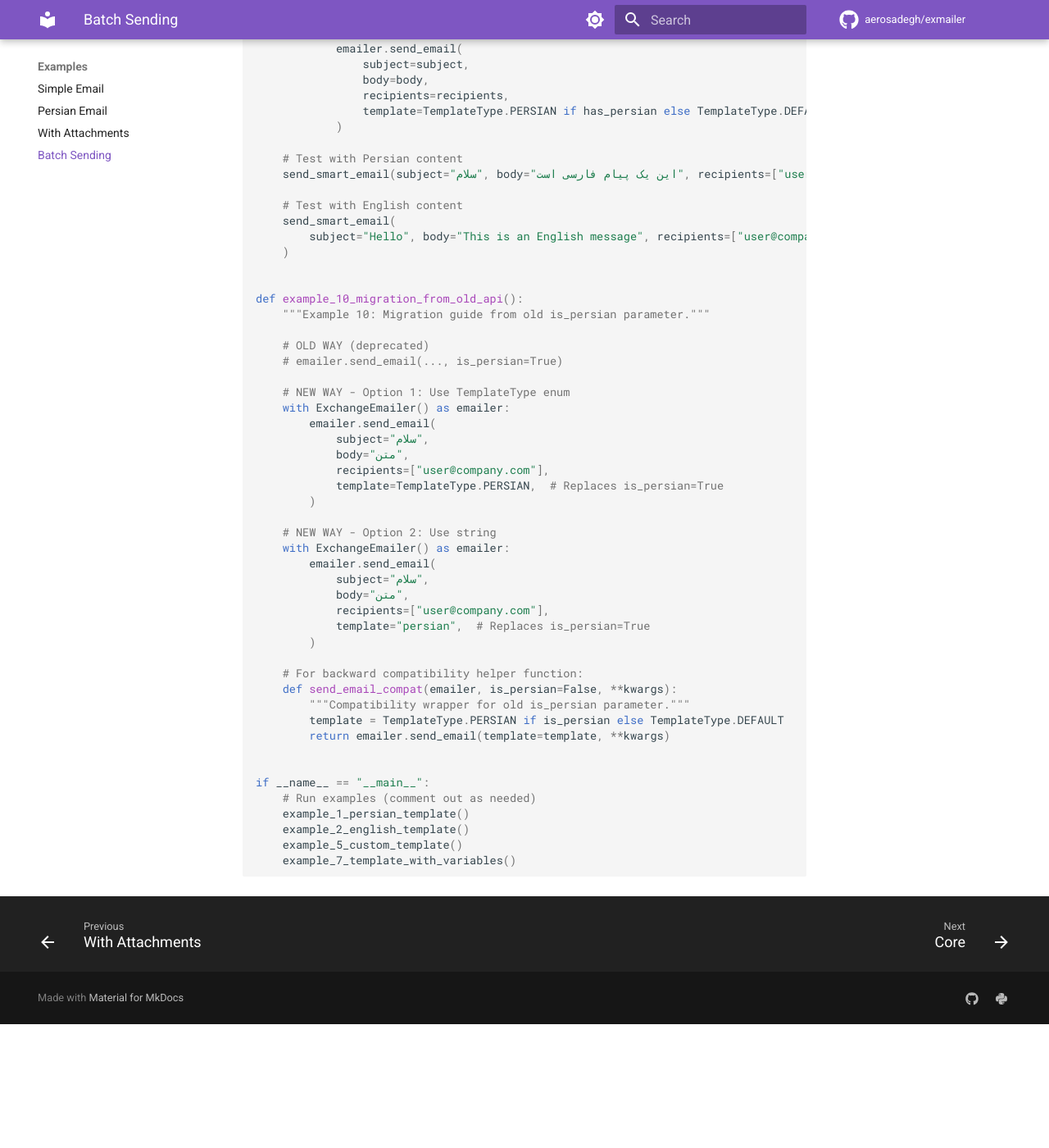
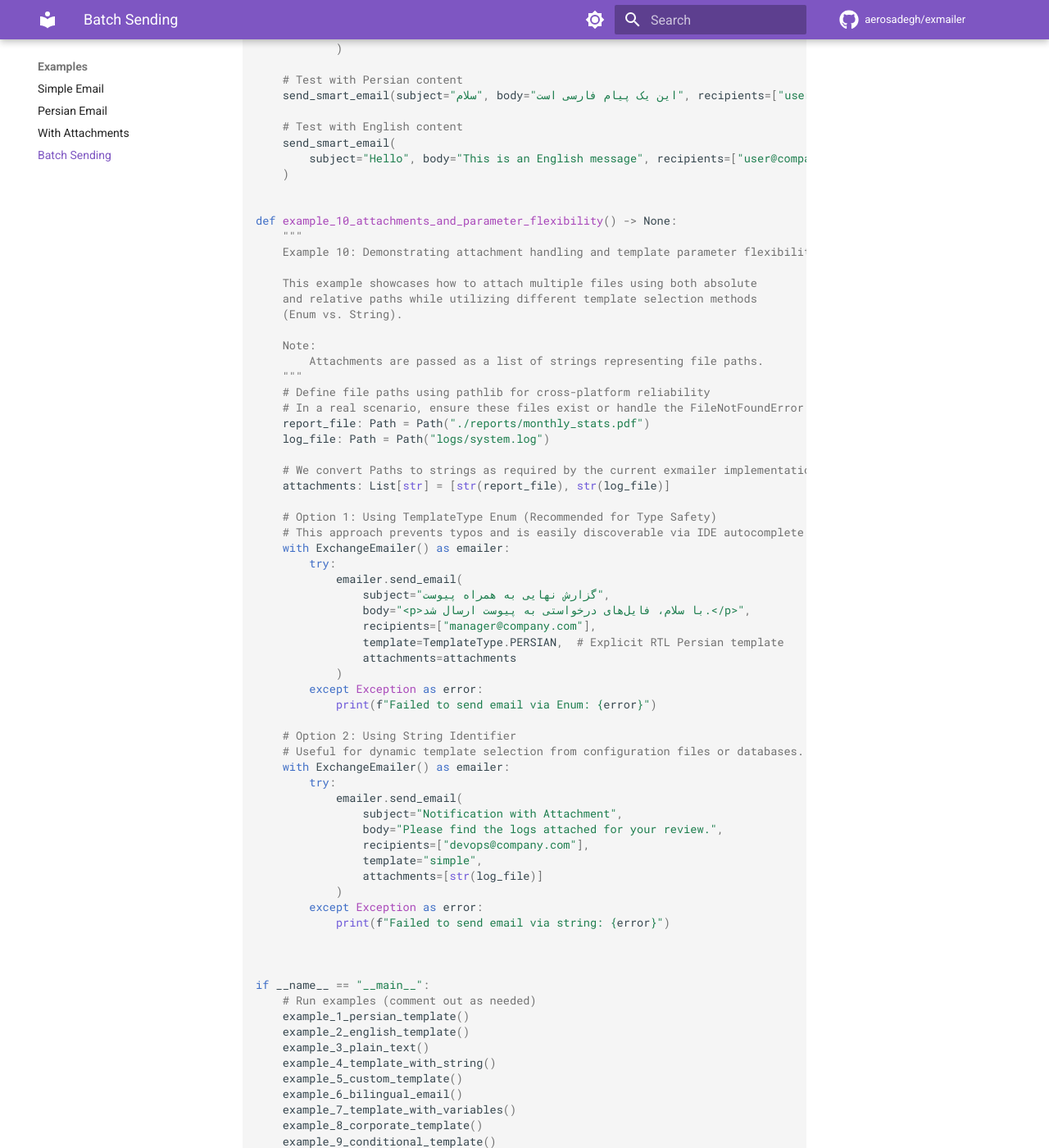
Before and after one commit to aerosadegh/exmailer, an MkDocs documentation site: the page built from docs/examples/batch-sending.md, in a window 1280 px wide and 1400 px high, scrolled down 5193 px. Shown: the whole window at 82% size. Built offline with MkDocs 1.6.1 and Material for MkDocs 9.7.7, drawn with Linux system fonts in a browser that asks for light colours; comment, search, counter and statistics services are not loaded; the version menu is left out; before the commit the page ends 6442 px from its top, so only the background shows below that; some of the changed text lies outside the part shown.

Commit message:
docs: improve examples

````diff
--- a/docs/examples/batch-sending.md
+++ b/docs/examples/batch-sending.md
@@ -5,6 +5,7 @@
 """
 Examples of using ExchangeEmailer with different templates.
 """
+from pathlib import Path
 
 from exmailer import ExchangeEmailer, TemplateType, register_custom_template
 
@@ -57,15 +58,9 @@ def example_4_template_with_string():
             subject="تست",
             body="متن پیام",
             recipients=["user@company.com"],
-            template="farsi",  # Alternative name
+            template=TemplateType.PERSIAN,  # Alternative way
         )
 
-        emailer.send_email(
-            subject="تست",
-            body="متن پیام",
-            recipients=["user@company.com"],
-            template="rtl",  # Another alternative
-        )
 
 
 def example_5_custom_template():
@@ -281,41 +276,65 @@ def example_9_conditional_template():
     )
 
 
-def example_10_migration_from_old_api():
-    """Example 10: Migration guide from old is_persian parameter."""
+def example_10_attachments_and_parameter_flexibility() -> None:
+    """
+    Example 10: Demonstrating attachment handling and template parameter flexibility.
 
-    # OLD WAY (deprecated)
-    # emailer.send_email(..., is_persian=True)
+    This example showcases how to attach multiple files using both absolute
+    and relative paths while utilizing different template selection methods
+    (Enum vs. String).
 
-    # NEW WAY - Option 1: Use TemplateType enum
+    Note:
+        Attachments are passed as a list of strings representing file paths.
+    """
+    # Define file paths using pathlib for cross-platform reliability
+    # In a real scenario, ensure these files exist or handle the FileNotFoundError
+    report_file: Path = Path("./reports/monthly_stats.pdf")
+    log_file: Path = Path("logs/system.log")
+
+    # We convert Paths to strings as required by the current exmailer implementation
+    attachments: List[str] = [str(report_file), str(log_file)]
+
+    # Option 1: Using TemplateType Enum (Recommended for Type Safety)
+    # This approach prevents typos and is easily discoverable via IDE autocomplete.
     with ExchangeEmailer() as emailer:
-        emailer.send_email(
-            subject="سلام",
-            body="متن",
-            recipients=["user@company.com"],
-            template=TemplateType.PERSIAN,  # Replaces is_persian=True
-        )
+        try:
+            emailer.send_email(
+                subject="گزارش نهایی به همراه پیوست",
+                body="<p>با سلام، فایل‌های درخواستی به پیوست ارسال شد.</p>",
+                recipients=["manager@company.com"],
+                template=TemplateType.PERSIAN,  # Explicit RTL Persian template
+                attachments=attachments
+            )
+        except Exception as error:
+            print(f"Failed to send email via Enum: {error}")
 
-    # NEW WAY - Option 2: Use string
+    # Option 2: Using String Identifier
+    # Useful for dynamic template selection from configuration files or databases.
     with ExchangeEmailer() as emailer:
-        emailer.send_email(
-            subject="سلام",
-            body="متن",
-            recipients=["user@company.com"],
-            template="persian",  # Replaces is_persian=True
-        )
+        try:
+            emailer.send_email(
+                subject="Notification with Attachment",
+                body="Please find the logs attached for your review.",
+                recipients=["devops@company.com"],
+                template="simple",
+                attachments=[str(log_file)]
+            )
+        except Exception as error:
+            print(f"Failed to send email via string: {error}")
 
-    # For backward compatibility helper function:
-    def send_email_compat(emailer, is_persian=False, **kwargs):
-        """Compatibility wrapper for old is_persian parameter."""
-        template = TemplateType.PERSIAN if is_persian else TemplateType.DEFAULT
-        return emailer.send_email(template=template, **kwargs)
 
 
 if __name__ == "__main__":
     # Run examples (comment out as needed)
     example_1_persian_template()
     example_2_english_template()
+    example_3_plain_text()
+    example_4_template_with_string()
     example_5_custom_template()
+    example_6_bilingual_email()
     example_7_template_with_variables()
+    example_8_corporate_template()
+    example_9_conditional_template()
+    example_10_attachments_and_parameter_flexibility()
 ```
````
Also changed, not shown: docs/index.md (+1 -2 lines).
